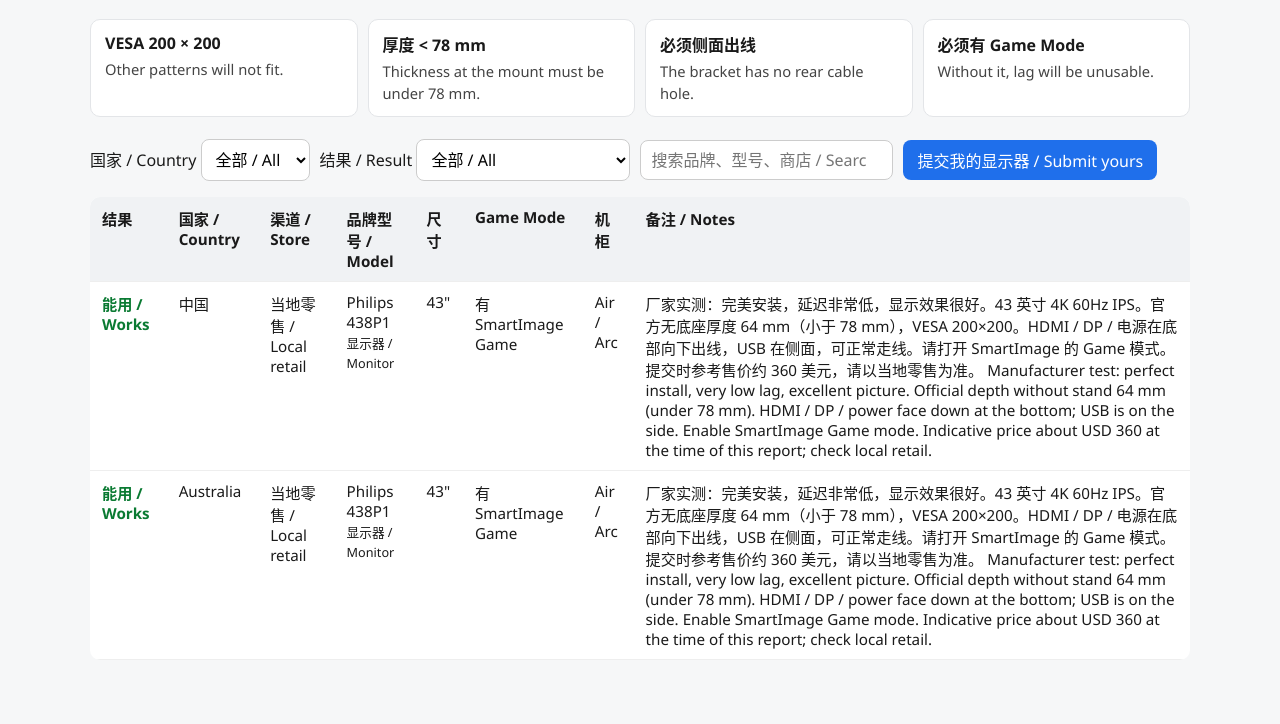
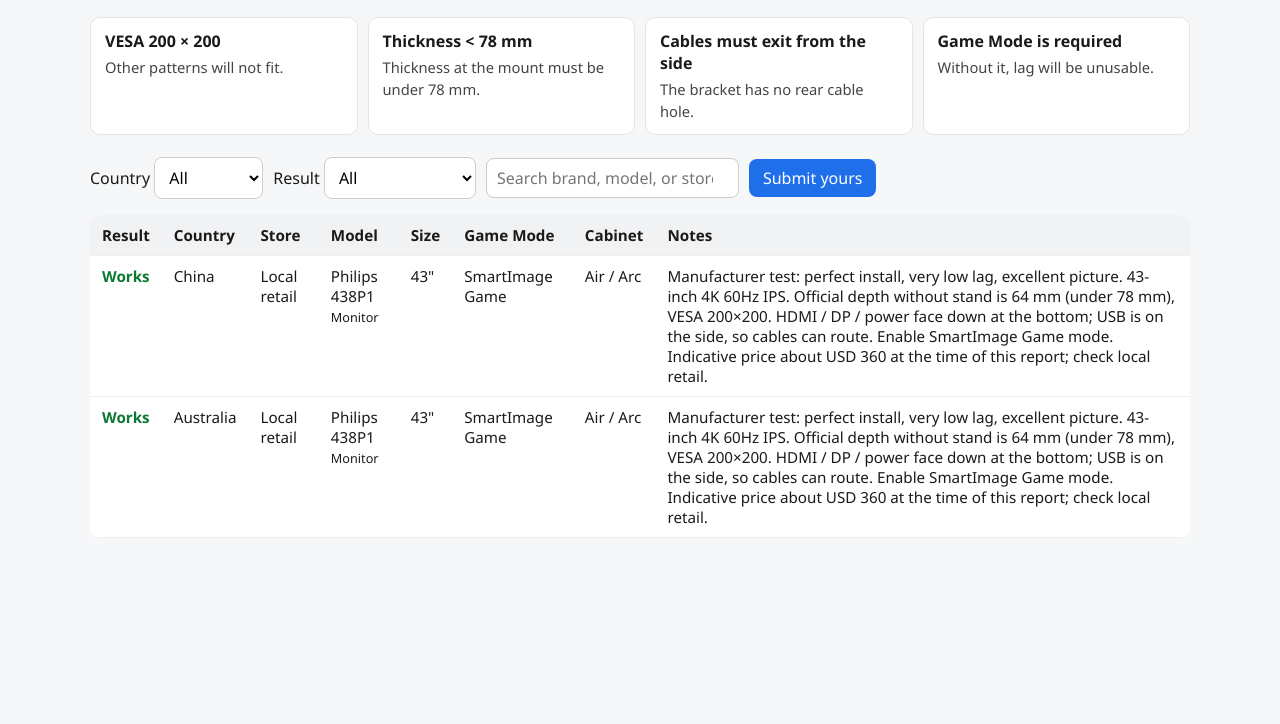
Before and after one commit to noron-official/noron-display-compatibility, a plain HTML site: page index.html in a window 1280 px wide. Shown: the part 97-821 px from the top of the page. After the commit the page ends 800 px from the top, so only its background shows below. Drawn offline with Linux system fonts and the light colour scheme.

Commit message:
Switch the public list and forms to English.
Co-authored-by: mattehw <likunyuan3276956-commits@users.noreply.github.com>

```diff
--- a/data/displays.csv
+++ b/data/displays.csv
@@ -1,3 +1,3 @@
 id,status,country,country_code,retailer,product_type,brand,model,size_inch,vesa,thickness_mm,side_exits,game_mode,noron_model,result,notes,issue,date,reporter
-1,confirmed,中国,CN,当地零售 / Local retail,显示器 / Monitor,Philips,438P1,43,200 × 200,64,侧面（底部向下出线） / Side (ports face down at bottom),有 SmartImage Game,Air / Arc,works,"厂家实测：完美安装，延迟非常低，显示效果很好。43 英寸 4K 60Hz IPS。官方无底座厚度 64 mm（小于 78 mm），VESA 200×200。HDMI / DP / 电源在底部向下出线，USB 在侧面，可正常走线。请打开 SmartImage 的 Game 模式。提交时参考售价约 360 美元，请以当地零售为准。 Manufacturer test: perfect install, very low lag, excellent picture. Official depth without stand 64 mm (under 78 mm). HDMI / DP / power face down at the bottom; USB is on the side. Enable SmartImage Game mode. Indicative price about USD 360 at the time of this report; check local retail.",,2026-11-15,Yuancon / Noron
-2,confirmed,Australia,AU,当地零售 / Local retail,显示器 / Monitor,Philips,438P1,43,200 × 200,64,侧面（底部向下出线） / Side (ports face down at bottom),有 SmartImage Game,Air / Arc,works,"厂家实测：完美安装，延迟非常低，显示效果很好。43 英寸 4K 60Hz IPS。官方无底座厚度 64 mm（小于 78 mm），VESA 200×200。HDMI / DP / 电源在底部向下出线，USB 在侧面，可正常走线。请打开 SmartImage 的 Game 模式。提交时参考售价约 360 美元，请以当地零售为准。 Manufacturer test: perfect install, very low lag, excellent picture. Official depth without stand 64 mm (under 78 mm). HDMI / DP / power face down at the bottom; USB is on the side. Enable SmartImage Game mode. Indicative price about USD 360 at the time of this report; check local retail.",,2026-11-15,Yuancon / Noron
+1,confirmed,China,CN,Local retail,Monitor,Philips,438P1,43,200 × 200,64,Side (ports face down at the bottom),SmartImage Game,Air / Arc,works,"Manufacturer test: perfect install, very low lag, excellent picture. 43-inch 4K 60Hz IPS. Official depth without stand is 64 mm (under 78 mm), VESA 200×200. HDMI / DP / power face down at the bottom; USB is on the side, so cables can route. Enable SmartImage Game mode. Indicative price about USD 360 at the time of this report; check local retail.",,2026-11-15,Yuancon / Noron
+2,confirmed,Australia,AU,Local retail,Monitor,Philips,438P1,43,200 × 200,64,Side (ports face down at the bottom),SmartImage Game,Air / Arc,works,"Manufacturer test: perfect install, very low lag, excellent picture. 43-inch 4K 60Hz IPS. Official depth without stand is 64 mm (under 78 mm), VESA 200×200. HDMI / DP / power face down at the bottom; USB is on the side, so cables can route. Enable SmartImage Game mode. Indicative price about USD 360 at the time of this report; check local retail.",,2026-11-15,Yuancon / Noron
--- a/index.html
+++ b/index.html
@@ -1,11 +1,11 @@
 <!DOCTYPE html>
-<html lang="zh-Hans">
+<html lang="en">
 <head>
   <meta charset="utf-8">
   <meta name="viewport" content="width=device-width, initial-scale=1">
   <title>Noron Air / Arc Display Compatibility</title>
   <style>
-    :root { font-family: "Segoe UI", "Noto Sans CJK SC", "Noto Sans SC", "PingFang SC", sans-serif; color: #1a1a1a; background: #f6f7f8; }
+    :root { font-family: "Segoe UI", "Noto Sans", "Noto Sans CJK SC", "PingFang SC", sans-serif; color: #1a1a1a; background: #f6f7f8; }
     body { margin: 0 auto; max-width: 1100px; padding: 28px 20px 64px; }
     h1 { font-size: 1.55rem; margin: 0 0 6px; }
     .sub { color: #555; margin: 0 0 22px; line-height: 1.5; }
@@ -26,35 +26,35 @@
   </style>
 </head>
 <body>
-  <h1>Noron Air / Arc 显示器兼容清单</h1>
-  <p class="sub">Display compatibility list · 42" / 43" · 按国家查看客户实测结果，并提交你自己的型号。</p>
+  <h1>Noron Air / Arc Display Compatibility</h1>
+  <p class="sub">Customer-tested 42" and 43" displays, listed by country. Add the model you bought.</p>
   <div class="reqs">
     <div><b>VESA 200 × 200</b><span>Other patterns will not fit.</span></div>
-    <div><b>厚度 &lt; 78 mm</b><span>Thickness at the mount must be under 78 mm.</span></div>
-    <div><b>必须侧面出线</b><span>The bracket has no rear cable hole.</span></div>
-    <div><b>必须有 Game Mode</b><span>Without it, lag will be unusable.</span></div>
+    <div><b>Thickness &lt; 78 mm</b><span>Thickness at the mount must be under 78 mm.</span></div>
+    <div><b>Cables must exit from the side</b><span>The bracket has no rear cable hole.</span></div>
+    <div><b>Game Mode is required</b><span>Without it, lag will be unusable.</span></div>
   </div>
   <div class="bar">
-    <label>国家 / Country
-      <select id="country"><option value="">全部 / All</option></select>
+    <label>Country
+      <select id="country"><option value="">All</option></select>
     </label>
-    <label>结果 / Result
+    <label>Result
       <select id="result">
-        <option value="">全部 / All</option>
-        <option value="works">能用 / Works</option>
-        <option value="partial">勉强 / Issues</option>
-        <option value="no">不能用 / Does not work</option>
+        <option value="">All</option>
+        <option value="works">Works</option>
+        <option value="partial">Issues</option>
+        <option value="no">Does not work</option>
       </select>
     </label>
-    <input id="q" type="search" placeholder="搜索品牌、型号、商店 / Search">
-    <a class="btn" id="submit" href="https://github.com/noron-official/noron-display-compatibility/issues/new?template=report.yml">提交我的显示器 / Submit yours</a>
+    <input id="q" type="search" placeholder="Search brand, model, or store">
+    <a class="btn" id="submit" href="https://github.com/noron-official/noron-display-compatibility/issues/new?template=report.yml">Submit yours</a>
   </div>
-  <div id="out" class="empty">正在读取清单…</div>
+  <div id="out" class="empty">Loading the list…</div>
   <script>
     const RESULT = {
-      works: { cls: "ok", zh: "能用", en: "Works" },
-      partial: { cls: "mid", zh: "勉强", en: "Issues" },
-      no: { cls: "no", zh: "不能用", en: "No" }
+      works: { cls: "ok", label: "Works" },
+      partial: { cls: "mid", label: "Issues" },
+      no: { cls: "no", label: "No" }
     };
     const parse = (text) => {
       const lines = text.trim().split(/\r?\n/);
@@ -89,24 +89,24 @@
       const out = document.getElementById("out");
       if (!rows.length) {
         out.className = "empty";
-        out.innerHTML = "目前还没有收录记录。欢迎点击右上角提交第一款显示器。<br>No reports yet. Be the first to submit a display.";
+        out.textContent = "No reports yet. Be the first to submit a display.";
         return;
       }
       if (!filtered.length) {
         out.className = "empty";
-        out.textContent = "没有符合筛选的记录。 / No rows match these filters.";
+        out.textContent = "No rows match these filters.";
         return;
       }
       out.className = "";
       out.innerHTML = `<table><thead><tr>
-        <th>结果</th><th>国家 / Country</th><th>渠道 / Store</th>
-        <th>品牌型号 / Model</th><th>尺寸</th><th>Game Mode</th>
-        <th>机柜</th><th>备注 / Notes</th>
+        <th>Result</th><th>Country</th><th>Store</th>
+        <th>Model</th><th>Size</th><th>Game Mode</th>
+        <th>Cabinet</th><th>Notes</th>
       </tr></thead><tbody>${filtered.map(r => {
-        const res = RESULT[r.result] || { cls: "", zh: r.result, en: "" };
+        const res = RESULT[r.result] || { cls: "", label: r.result };
         const name = [r.brand, r.model].filter(Boolean).join(" ");
         return `<tr>
-          <td class="${res.cls}">${res.zh}${res.en ? " / " + res.en : ""}</td>
+          <td class="${res.cls}">${res.label}</td>
           <td>${r.country || ""}</td>
           <td>${r.retailer || ""}</td>
           <td>${name} ${r.product_type ? "<br><small>" + r.product_type + "</small>" : ""}</td>
@@ -131,7 +131,7 @@
       document.getElementById("q").addEventListener("input", redraw);
       redraw();
     }).catch(() => {
-      document.getElementById("out").textContent = "无法读取清单文件。 / Could not load the list.";
+      document.getElementById("out").textContent = "Could not load the list.";
     });
   </script>
 </body>
```
Also changed, not shown: 4 other files.
